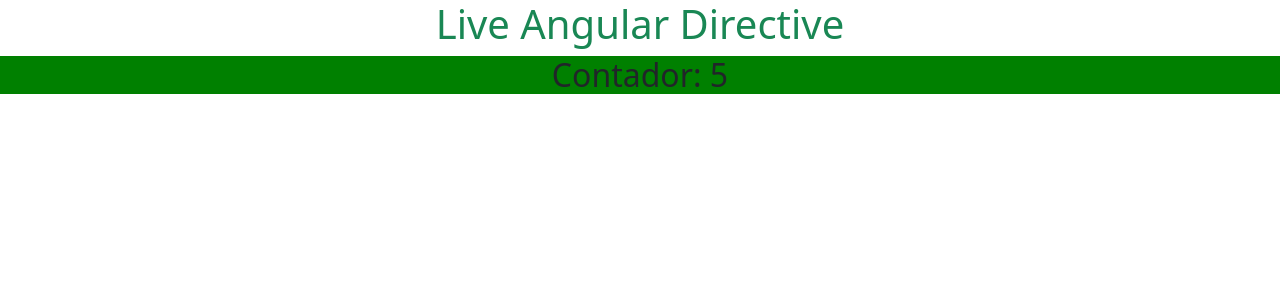
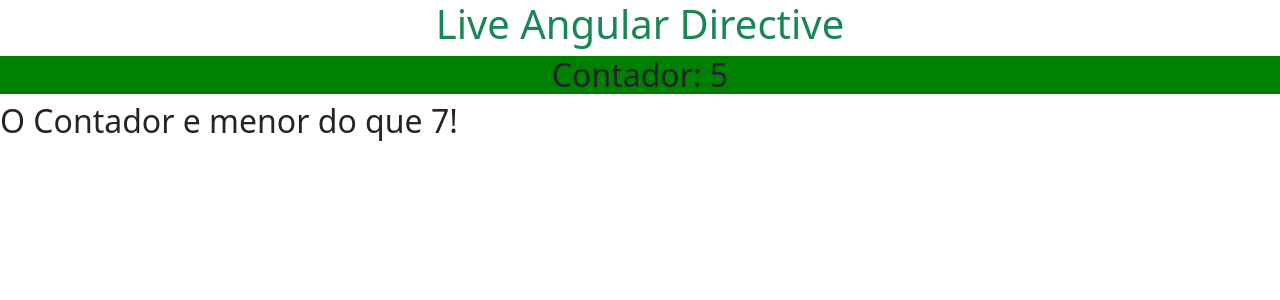
Before and after one commit to Brunocs1991/dio-explorando-diretivas-com-angular, an Angular app in the folder ambiente-angular/: page / in a window 1280 px wide. Shown: the top 300 px of the page. Built offline with nearby package versions, Linux system fonts and the light colour scheme.

Commit message:
ng template

```diff
--- a/ambiente-angular/src/app/app.component.html
+++ b/ambiente-angular/src/app/app.component.html
@@ -10,4 +10,8 @@
 
 <!-- Diretivas Estruturais -->
 
-<h2 *ngIf="count > 7">O Contador passou de 7!</h2>
+<h2 *ngIf="count > 7; else menor">O Contador passou de 7!</h2>
+
+<ng-template #menor>
+  <h2>O Contador e menor do que 7!</h2>
+</ng-template>
```
